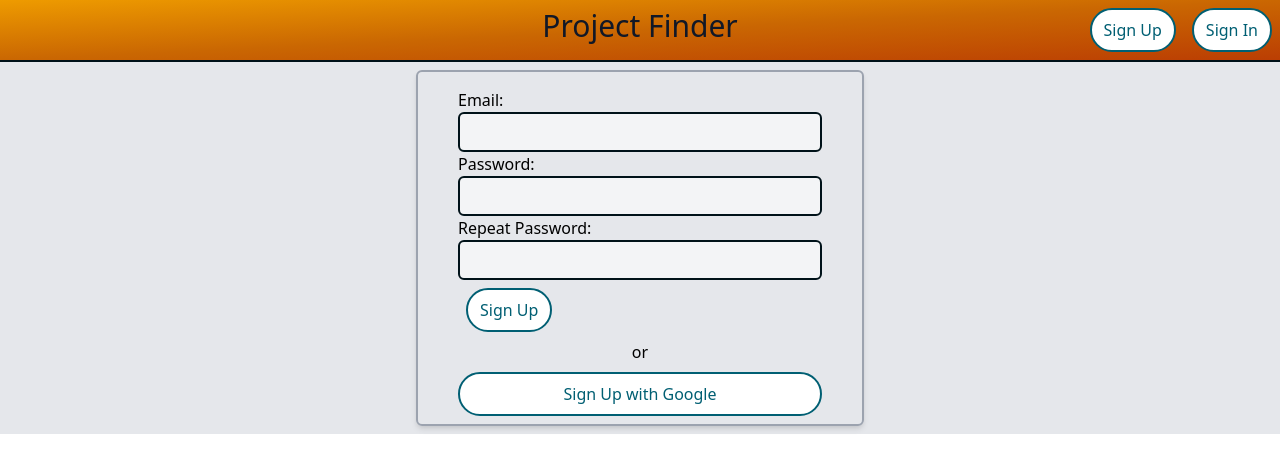
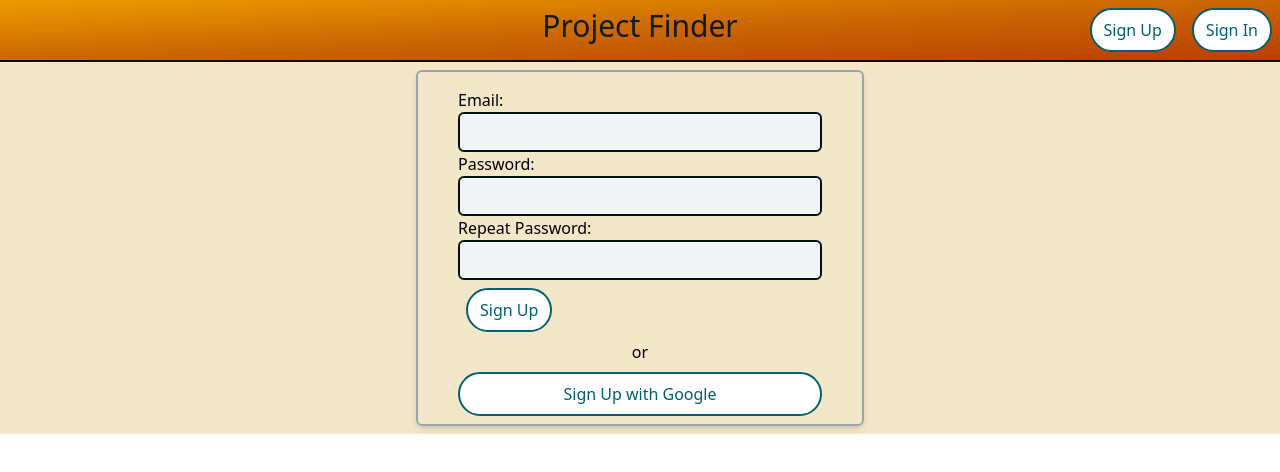
Before and after one commit to kiserd/OSU-CS467-Capstone-Project, a Next.js app in the folder portfolio-project-matching-app/: page /signUp in a window 1280 px wide. Shown: the top 472 px of the page. Built offline with nearby package versions, Linux system fonts and the light colour scheme; no server answers.

Commit message:
removed 2-tone color issues with myProfile and fixed background on signUp.js

```diff
--- a/portfolio-project-matching-app/components/ProfileForm.js
+++ b/portfolio-project-matching-app/components/ProfileForm.js
@@ -164,7 +164,7 @@ const myProfile = () => {
         return (
             <div>
             { auth && auth.user ?
-                <div className='background p-2 w-full h-full'>
+                <div className='p-2 w-full h-full'>
                     <div className='w-full mx-auto max-w-md defaultBorder'>
                         <div className='p-2 divide-y divide-gray-400'>
                             <form onSubmit={handleSubmit} className="mx-10">
--- a/portfolio-project-matching-app/pages/signUp.js
+++ b/portfolio-project-matching-app/pages/signUp.js
@@ -158,7 +158,7 @@ const GoogleSignUpButton = () => {
 
 const SignUp = () => {
     return (
-        <div className='bg-gray-200 p-2 w-full h-full'>
+        <div className='background p-2 w-full h-full'>
             <div className='w-full mx-auto max-w-md border-2 border-gray-400 rounded-md shadow-md'>
                 <div className='p-2 divide-y divide-gray-700'></div>
                 <EmailPasswordSignUp />
```
